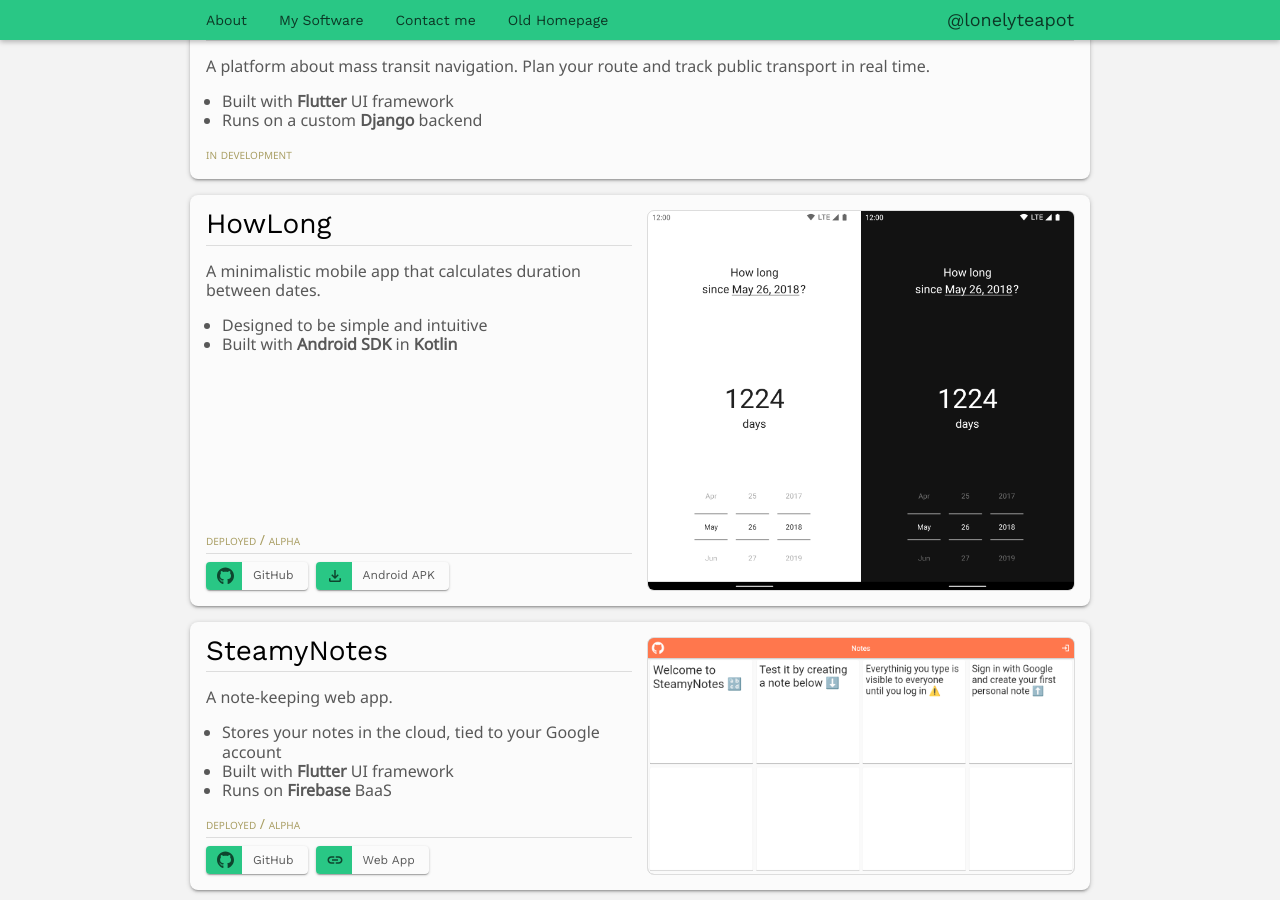
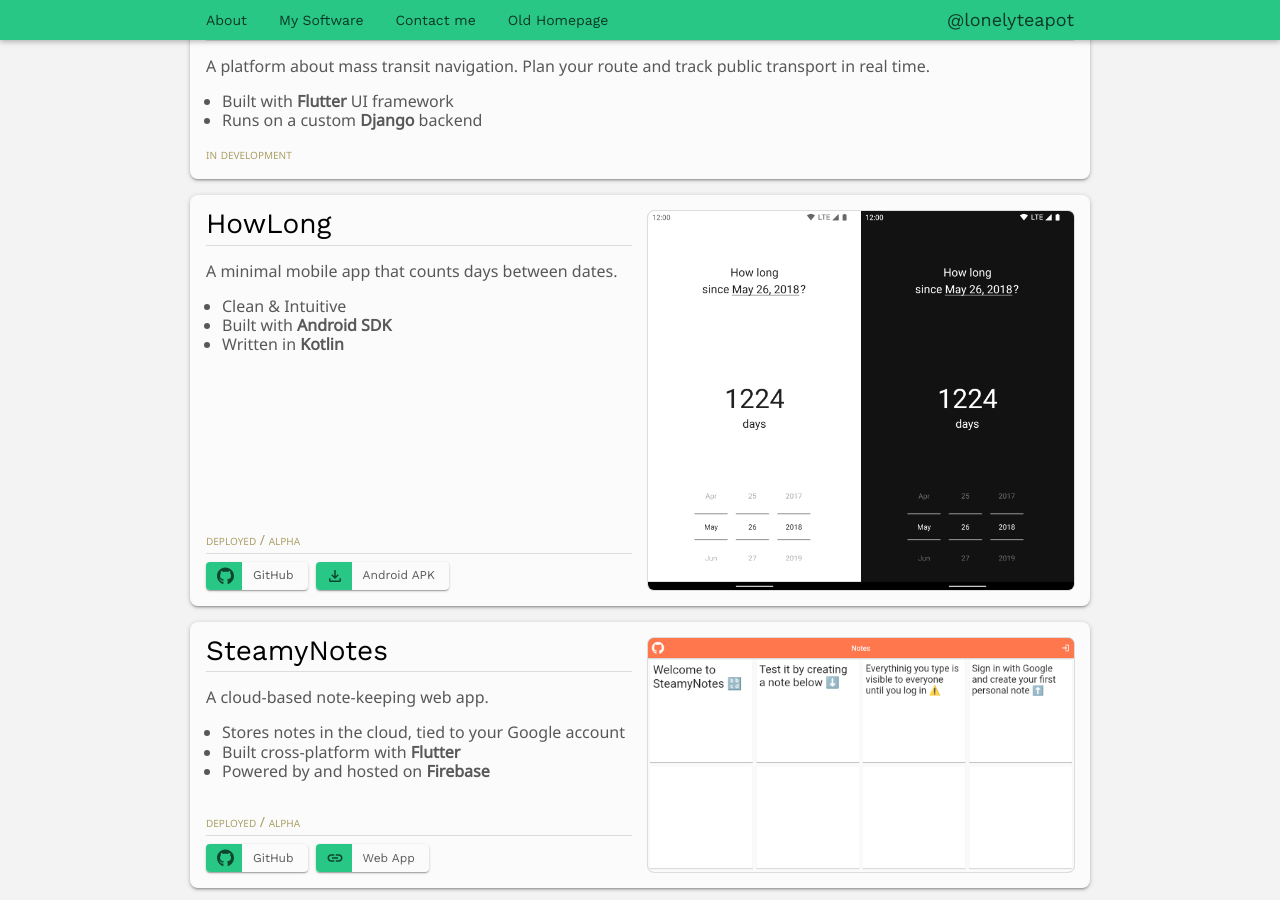
Before and after one commit to lonelyteapot/lonelyteapot.github.io, a Jekyll site: the page built from pages/index.html, in a window 1280 px wide and 900 px high, scrolled down 553 px. Built offline with Jekyll 4.4.1, drawn with Linux system fonts in a browser that asks for light colours; some of the changed text lies outside the part shown.

Commit message:
Rewrite projects information

```diff
--- a/_data/projects.yaml
+++ b/_data/projects.yaml
@@ -5,11 +5,13 @@
     - Runs on a custom <strong>Django</strong> backend
   stage: In development
 
+
 - name: HowLong
-  description: A minimalistic mobile app that calculates duration between dates.
+  description: A minimal mobile app that counts days between dates.
   keypoints:
-    - Designed to be simple and intuitive
-    - Built with <strong>Android SDK</strong> in <strong>Kotlin</strong>
+    - Clean & Intuitive
+    - Built with <strong>Android SDK</strong>
+    - Written in <strong>Kotlin</strong>
   stage: Deployed / Alpha
   links:
     - type: github
@@ -21,12 +23,13 @@
   images:
     - screenshot_howlong.png
 
+
 - name: SteamyNotes
-  description: A note-keeping web app.
+  description: A cloud-based note-keeping web app.
   keypoints:
-    - Stores your notes in the cloud, tied to your Google account
-    - Built with <strong>Flutter</strong> UI framework
-    - Runs on <strong>Firebase</strong> BaaS
+    - Stores notes in the cloud, tied to your Google account
+    - Built cross-platform with <strong>Flutter</strong>
+    - Powered by and hosted on <strong>Firebase</strong>
   stage: Deployed / Alpha
   links:
     - type: github
@@ -38,21 +41,23 @@
   images:
     - screenshot_steamynotes1.png
 
+
 - name: Just Dance
-  description: A computer game that imitates Just Dance and Osu.
+  description: A computer vision game that imitates Just Dance and Osu.
   keypoints:
-    - Analyzes real-time videocam feed
-    - Detects body parts using <strong>neural networks</strong>
-    - Built with Intel's <strong>OpenVINO</strong> toolkit
-    - Made for <em>Intel Computer Vision Summer Camp 2021</em>
+    - Detects body parts on a real-time video feed using neural networks from <strong>OpenModelZoo</strong> & <strong>MediaPipe</strong>
+    - Built with <strong>OpenVINO</strong> toolkit
+    - Built for <strong>Intel CV Summer Camp 2021</strong>
   stage: <span class="gray">Not for production</span>
   links:
     - type: github
       text: GitHub
       href: https://github.com/Gravens/JustDance
 
+
 - name: This Website
   keypoints:
-    - Built with <strong>HTML</strong>, <strong>SASS</strong> and <strong>Jekyll</strong> static generator
+    - Built with <strong>HTML</strong> & <strong>SASS</strong>
+    - Statically generated with <strong>Jekyll</strong>
     - Hosted on <strong>GitHub Pages</strong>
   stage: Deployed
```
